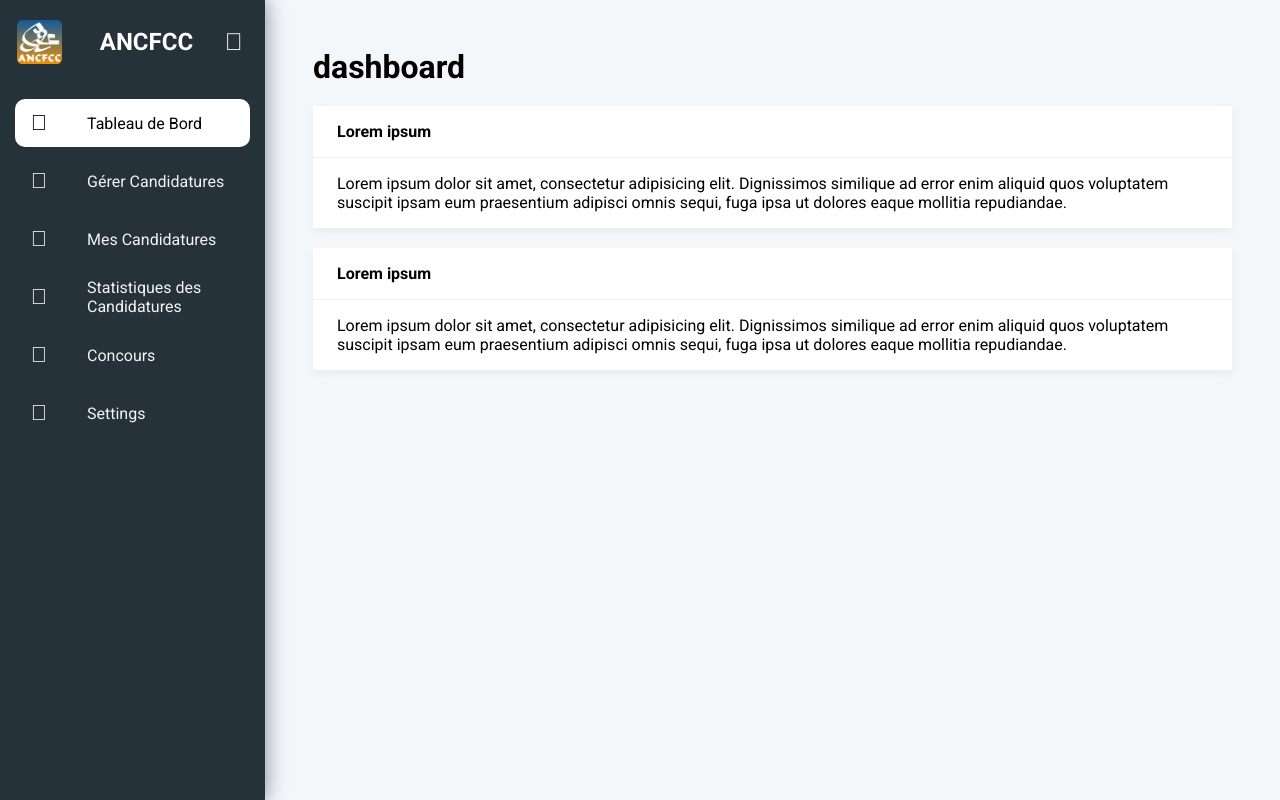
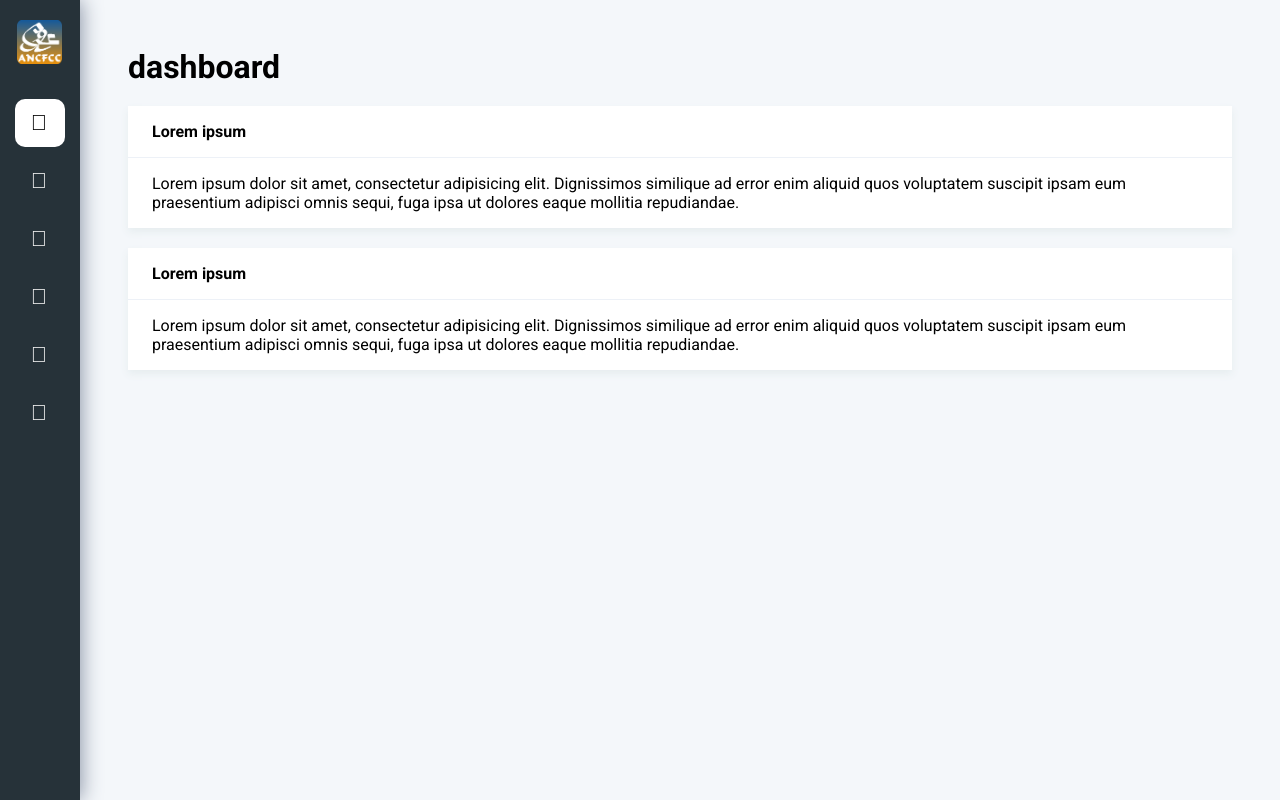
Before and after one commit to abdessamadtanafaat/Ancfcc-UI-project, an Angular app: page /dashboard in a window 1280 px wide. Built offline with nearby package versions, Linux system fonts and the light colour scheme.

Commit message:
edit the sidenav toggle width initiale

```diff
--- a/src/app/app.component.ts
+++ b/src/app/app.component.ts
@@ -18,7 +18,7 @@ export class AppComponent {
 
   // les valeurs initiales
   isSideNavCollapsed = false;
-  screenWidth = 768;
+  screenWidth = 0;
 
   onToggleSideNav(data: SidenavToggle): void{
     this.screenWidth = data.screenWidth;
--- a/src/app/components/sidenav/sidenav.component.html
+++ b/src/app/components/sidenav/sidenav.component.html
@@ -1,4 +1,4 @@
-<div class="sidenav" [ngClass]="collapsed ? 'sidenav-collapsed':''">
+<div class="sidenav" [ngClass]="collapsed? 'sidenav-collapsed':''">
     <div class="logo-container">
         <button class="logo" (click)="toggleCollapse()">
             <img src="./assets/Ancfcc-Maroc-Logo-Vector.svg-.png"  width = "45" >
--- a/src/app/components/sidenav/sidenav.component.ts
+++ b/src/app/components/sidenav/sidenav.component.ts
@@ -37,8 +37,8 @@ interface SidenavToggle{
 export class SidenavComponent implements OnInit {
 
   @Output() onTogggleSideNav: EventEmitter<SidenavToggle> = new EventEmitter();
-  collapsed = true;
-  screenWidth = 768;
+  collapsed = false;
+  screenWidth = 0;
   navData = navbarData;
 
   ngOnInit(): void {
```
